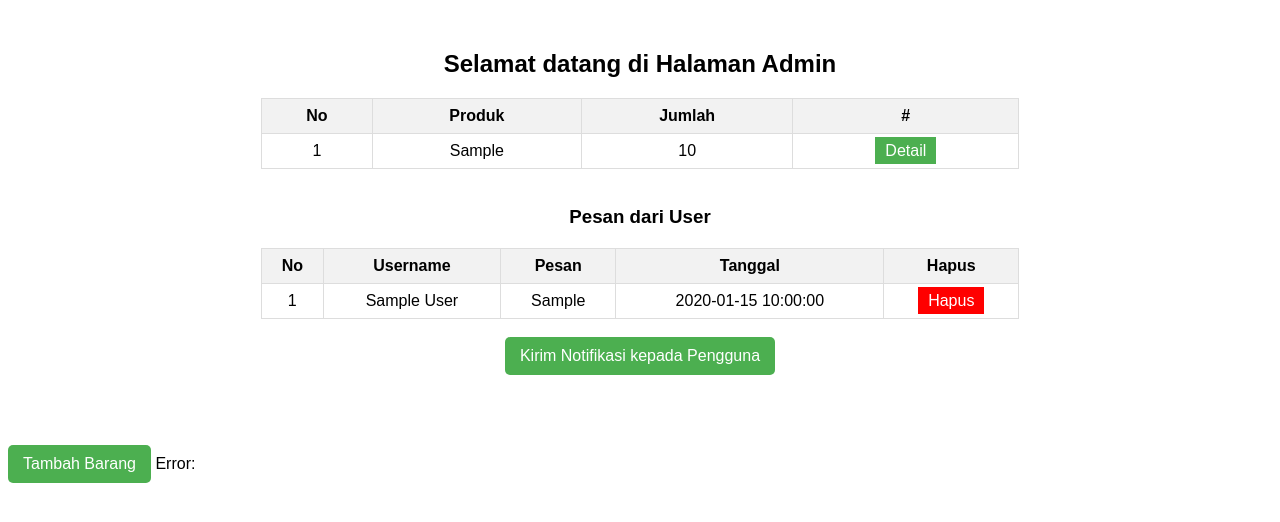
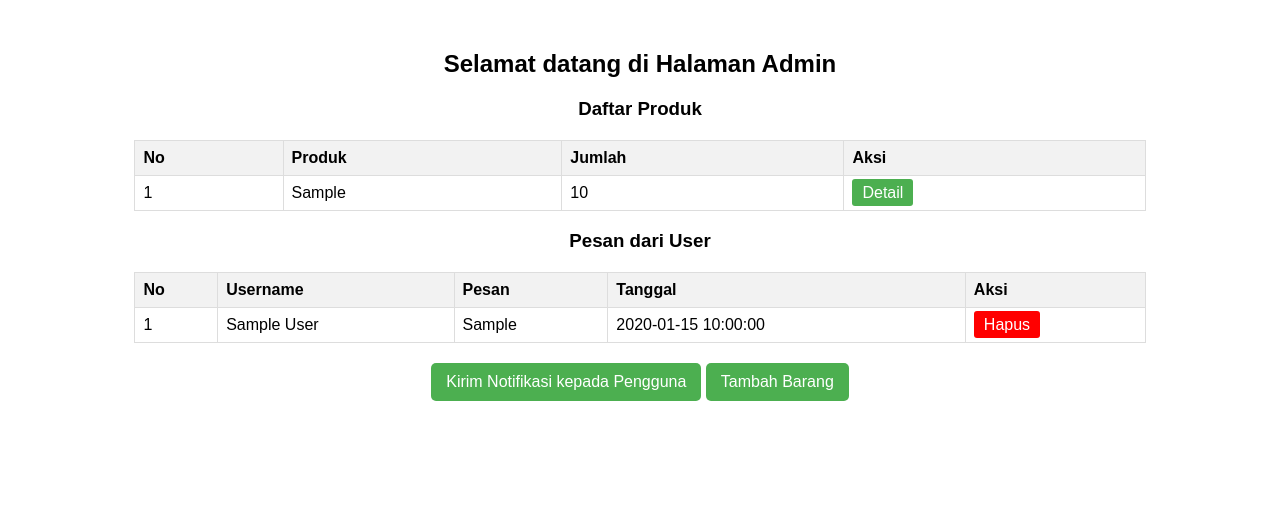
Before and after one commit to ArsyaPPLG2/Project-pkk, a PHP site: page /admin.php in a window 1280 px wide. Shown: the top 522 px of the page. Run offline with PHP 8.4, Linux system fonts and the light colour scheme; tables that the repository leaves empty or names only in its code hold one stand-in row (values such as "Sample post"); data that the repository does not hold is empty.

Commit message:
admin.php

```diff
--- a/pkk/admin.php
+++ b/pkk/admin.php
@@ -5,33 +5,30 @@ $user = "root";
 $pass = "";
 $dbname = "ecommerce";
 
+
 $conn = new mysqli($host, $user, $pass, $dbname);
-
 if ($conn->connect_error) {
     die("Koneksi gagal: " . $conn->connect_error);
 }
 
-
 if (isset($_GET['delete_id'])) {
-    $delete_id = $_GET['delete_id'];
-
-
-    $sql_delete = "DELETE FROM pesan_user WHERE id_pesan = $delete_id";
-
-    if ($conn->query($sql_delete) === TRUE) {
+    $delete_id = intval($_GET['delete_id']);
+    $stmt = $conn->prepare("DELETE FROM pesan_user WHERE id_pesan = ?");
+    $stmt->bind_param("i", $delete_id);
+    if ($stmt->execute()) {
         echo "<script>alert('Pesan berhasil dihapus'); window.location.href='admin.php';</script>";
     } else {
         echo "<script>alert('Gagal menghapus pesan: " . $conn->error . "'); window.location.href='admin.php';</script>";
     }
+    $stmt->close();
 }
-
 
 $sql = "SELECT `id_admin`, `id_user`, `id_pesan`, `produk`, `jumlah`, `foto` FROM `admin_user`";
 $result = $conn->query($sql);
 
-
 $sql_pesan = "SELECT id_pesan, nama, pesan, tanggal FROM pesan_user";
 $result_pesan = $conn->query($sql_pesan);
+
 ?>
 <!DOCTYPE html>
 <html lang="en">
@@ -44,13 +41,8 @@ $result_pesan = $conn->query($sql_pesan);
             font-family: Arial, sans-serif;
         }
 
-        a {
-            color: black;
-            text-decoration: none;
-        }
-
         .container {
-            width: 60%;
+            width: 80%;
             margin: 50px auto;
             text-align: center;
         }
@@ -63,7 +55,7 @@ $result_pesan = $conn->query($sql_pesan);
             border-radius: 5px;
             cursor: pointer;
             display: inline-block;
-            margin-bottom: 20px;
+            margin: 20px 0;
         }
 
         .add-btn:hover {
@@ -79,18 +71,24 @@ $result_pesan = $conn->query($sql_pesan);
         table th, table td {
             border: 1px solid #ddd;
             padding: 8px;
+            text-align: left;
         }
 
         table th {
             background-color: #f2f2f2;
         }
 
+        .detail-btn, .delete-btn {
+            padding: 5px 10px;
+            color: white;
+            border: none;
+            border-radius: 3px;
+            cursor: pointer;
+            text-decoration: none;
+        }
+
         .detail-btn {
             background-color: #4CAF50;
-            color: white;
-            border: none;
-            padding: 5px 10px;
-            cursor: pointer;
         }
 
         .detail-btn:hover {
@@ -99,10 +97,6 @@ $result_pesan = $conn->query($sql_pesan);
 
         .delete-btn {
             background-color: red;
-            color: white;
-            border: none;
-            padding: 5px 10px;
-            cursor: pointer;
         }
 
         .delete-btn:hover {
@@ -114,71 +108,74 @@ $result_pesan = $conn->query($sql_pesan);
     <div class="container">
         <h2>Selamat datang di Halaman Admin</h2>
 
+        <h3>Daftar Produk</h3>
         <table>
             <thead>
                 <tr>
                     <th>No</th>
                     <th>Produk</th>
                     <th>Jumlah</th>
-                    <th>#</th>
+                    <th>Aksi</th>
                 </tr>
             </thead>
             <tbody>
                 <?php
-                if ($result === false) {
-                    echo "Error: " . $conn->error;
-                } else if ($result->num_rows > 0) {
+                if ($result && $result->num_rows > 0) {
                     $no = 1;
                     while ($row = $result->fetch_assoc()) {
                         echo "<tr>";
                         echo "<td>" . $no . "</td>";
-                        echo "<td>" . $row['produk'] . "</td>";
-                        echo "<td>" . $row['jumlah'] . "</td>";
-                        echo "<td><a href='detail_produk.php?id=" . $row['id'] . "' class='detail-btn'>Detail</a></td>";
+                        echo "<td>" . htmlspecialchars($row['produk']) . "</td>";
+                        echo "<td>" . htmlspecialchars($row['jumlah']) . "</td>";
+                        echo "<td><a href='detail_produk.php?id=" . $row['id_pesan'] . "' class='detail-btn'>Detail</a></td>";
                         echo "</tr>";
                         $no++;
                     }
                 } else {
-                    echo "<tr><td colspan='5'>Tidak ada data</td></tr>";
+                    echo "<tr><td colspan='4'>Tidak ada data produk</td></tr>";
                 }
                 ?>
             </tbody>
         </table>
 
-        <br>
-
         <h3>Pesan dari User</h3>
         <table>
             <thead>
-                <tr><th>No</th><th>Username</th><th>Pesan</th><th>Tanggal</th><th>Hapus</th></tr>
+                <tr>
+                    <th>No</th>
+                    <th>Username</th>
+                    <th>Pesan</th>
+                    <th>Tanggal</th>
+                    <th>Aksi</th>
+                </tr>
             </thead>
             <tbody>
                 <?php
                 if ($result_pesan && $result_pesan->num_rows > 0) {
                     $no = 1;
                     while ($row = $result_pesan->fetch_assoc()) {
-                        echo "<tr><td>$no</td><td>{$row['nama']}</td><td>{$row['pesan']}</td><td>{$row['tanggal']}</td>";
-                        echo "<td><a href='admin.php?delete_id={$row['id']}' class='delete-btn' onclick='return confirm(\"Yakin ingin menghapus pesan ini?\")'>Hapus</a></td></tr>";
+                        echo "<tr>";
+                        echo "<td>" . $no . "</td>";
+                        echo "<td>" . htmlspecialchars($row['nama']) . "</td>";
+                        echo "<td>" . htmlspecialchars($row['pesan']) . "</td>";
+                        echo "<td>" . htmlspecialchars($row['tanggal']) . "</td>";
+                        echo "<td><a href='admin.php?delete_id=" . $row['id_pesan'] . "' class='delete-btn' onclick='return confirm(\"Yakin ingin menghapus pesan ini?\")'>Hapus</a></td>";
+                        echo "</tr>";
                         $no++;
                     }
                 } else {
                     echo "<tr><td colspan='5'>Tidak ada pesan dari user</td></tr>";
-                } ?>
+                }
+                ?>
             </tbody>
         </table>
 
-        <br>
-
         <a href="pesan_admin.php" class="add-btn">Kirim Notifikasi kepada Pengguna</a>
+        <a href="tambah_produk.php" class="add-btn">Tambah Barang</a>
     </div>
-    <a href="tambah_produk.php" class="add-btn">Tambah Barang</a>
 </body>
 </html>
 
 <?php
-
 $conn->close();
 ?>
-
-
-Error:
```
